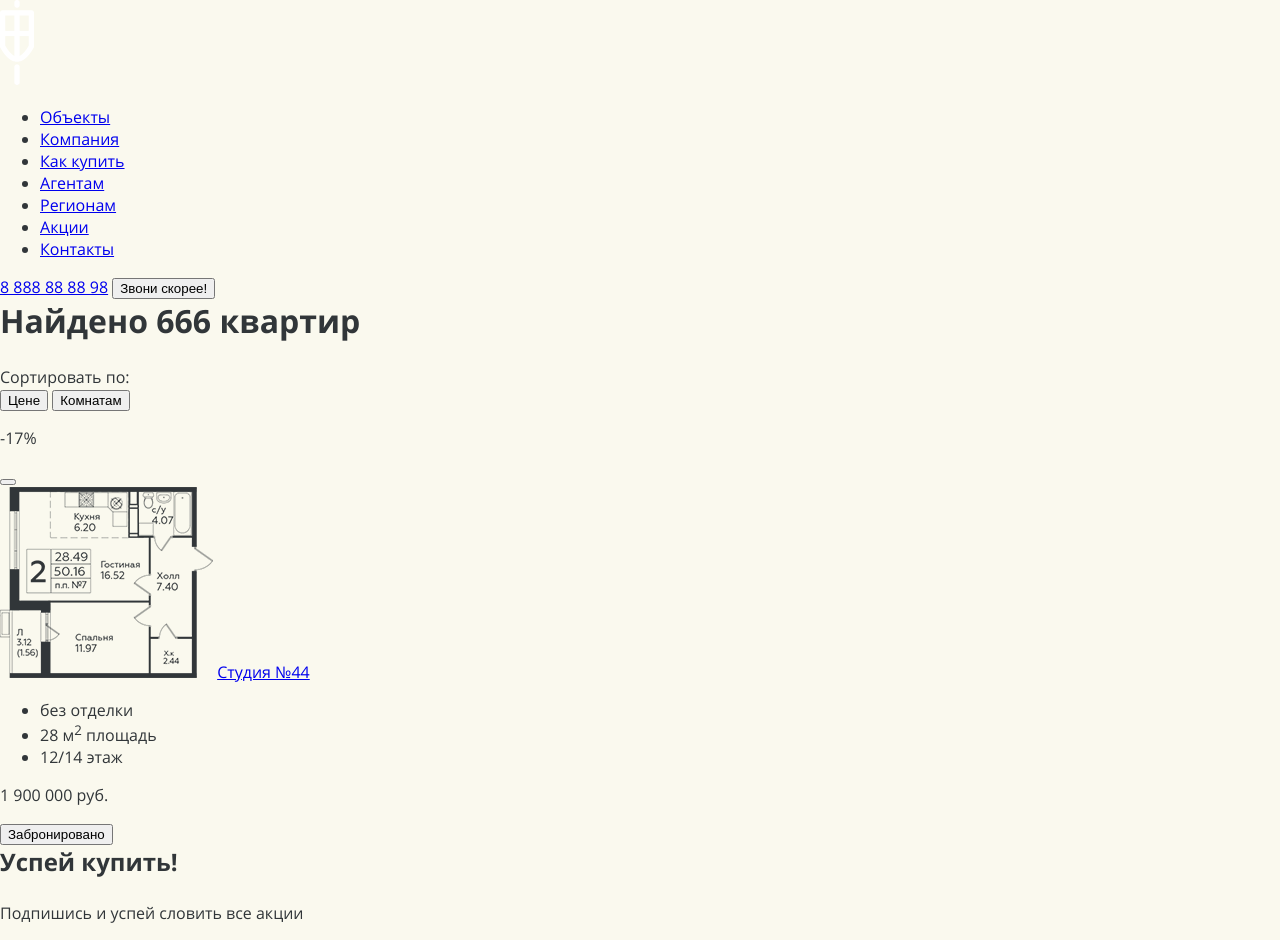
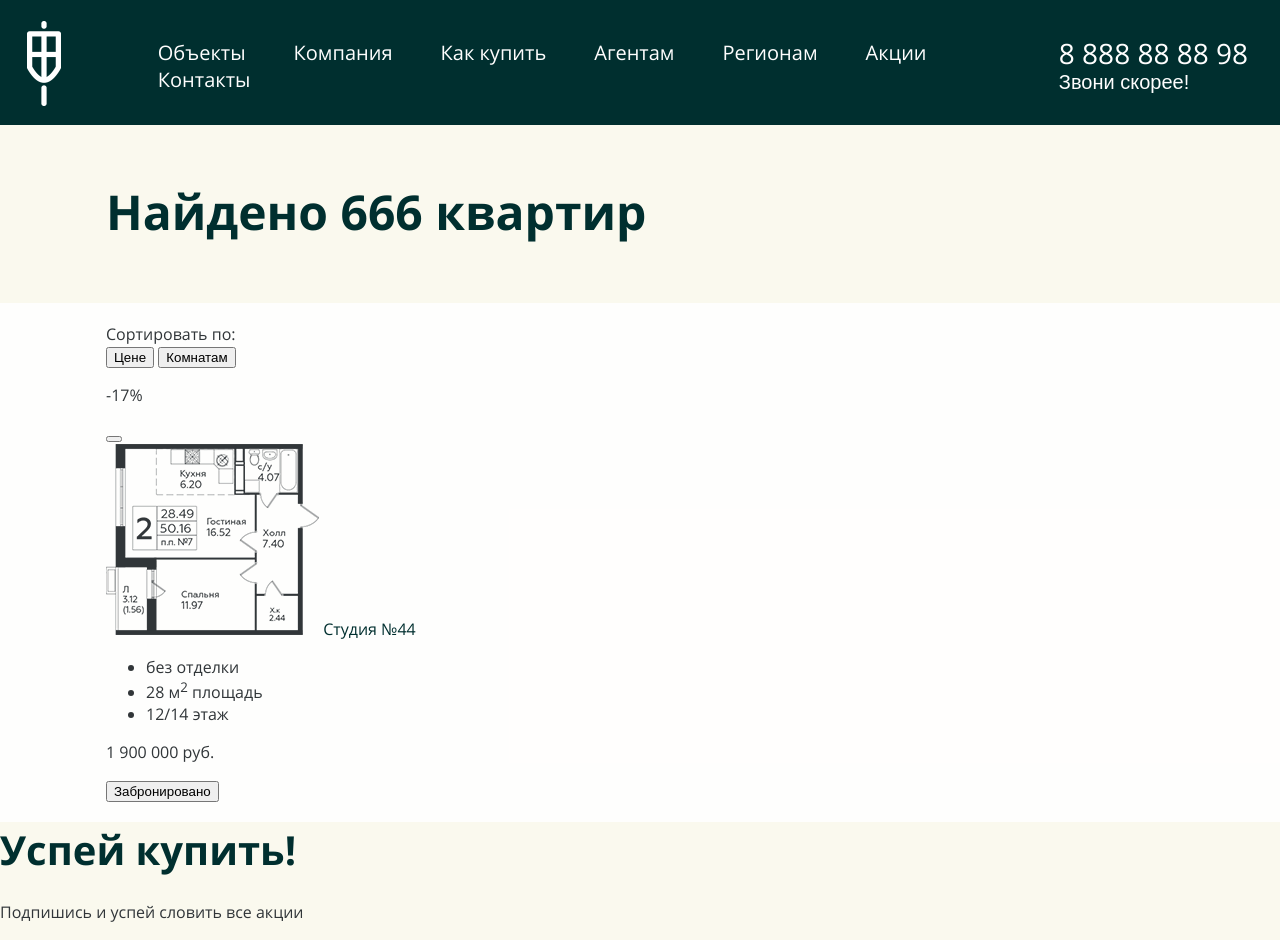
Before and after one commit to wrgraff/kelnik, a website: page dist/index.html in a window 1280 px wide. Drawn offline with Linux system fonts and the light colour scheme.

Commit message:
setup header and fonts

```diff
--- a/src/scss/modules/_common.scss
+++ b/src/scss/modules/_common.scss
@@ -1,3 +1,7 @@
 @import "typography/common";
 @import "global/common";
 @import "page/common";
+
+@import "logo/common";
+@import "menu/common";
+@import "contacts/common";
--- /dev/null
+++ b/src/scss/modules/contacts/_common.scss
@@ -0,0 +1,29 @@
+.contacts {
+
+}
+
+.contacts__phone {
+    display: inline-block;
+    margin-bottom: rem-calc(4);
+    color: color(light-gray);
+    line-height: 1;
+
+    font-size: rem-calc(28);
+    @include breakpoint(xxlarge) {
+        font-size: rem-calc(32);
+    }
+}
+
+.contacts__button {
+    margin: 0;
+    padding: 0;
+    color: color(light-gray);
+    font-size: rem-calc(20);
+    background-color: transparent;
+    border: none;
+    transition: color 250ms;
+
+    &:hover {
+        color: color(alert);
+    }
+}
--- a/src/scss/modules/global/_common.scss
+++ b/src/scss/modules/global/_common.scss
@@ -1,3 +1,4 @@
 @import "body";
 @import "all";
 @import "focus";
+@import "links";
--- a/src/scss/modules/global/body.scss
+++ b/src/scss/modules/global/body.scss
@@ -1,5 +1,7 @@
 html,
 body {
+    height: 100%;
+    min-height: 100%;
     margin: 0;
     padding: 0;
 }
@@ -7,4 +9,20 @@ body {
     color: color(black);
     font-family: $font-family, sans-serif;
     background-color: rgba(color(bg), .3);
+
+    &::after {
+        content: '';
+        position: absolute;
+        left: 0;
+        right: 0;
+        top: 0;
+        bottom: 0;
+        background-image: url(../img/test.png);
+        background-position: 50% 0;
+        opacity: .2;
+        filter: sepia(30%);
+    }
+    &::after {
+        display: none;
+    }
 }
--- /dev/null
+++ b/src/scss/modules/global/links.scss
@@ -0,0 +1,9 @@
+a {
+    text-decoration: none;
+    color: color(primary);
+    transition: color 250ms;
+
+    &:hover {
+        color: color(alert);
+    }
+}
--- /dev/null
+++ b/src/scss/modules/logo/_common.scss
@@ -0,0 +1,8 @@
+.logo {
+    display: block;
+    transition: opacity 250ms;
+
+    &:hover {
+        opacity: .7;
+    }
+}
--- /dev/null
+++ b/src/scss/modules/menu/_common.scss
@@ -0,0 +1,22 @@
+.menu {
+    display: flex;
+    flex-wrap: wrap;
+    margin: 0;
+    padding: 0;
+    list-style: none;
+
+    font-size: rem-calc(20);
+    @include breakpoint(xxlarge) {
+        font-size: rem-calc(24);
+    }
+}
+
+.menu__item {
+    &:not(:last-child) {
+        margin-right: $bit * 6;
+    }
+}
+
+.menu__link {
+    color: color(light-gray);
+}
--- a/src/scss/modules/page/footer.scss
+++ b/src/scss/modules/page/footer.scss
@@ -1,3 +1,2 @@
 .page-footer {
-    margin-top: auto;
 }
--- a/src/scss/modules/page/header.scss
+++ b/src/scss/modules/page/header.scss
@@ -0,0 +1,28 @@
+.page-header {
+    padding: rem-calc(21 0 14);
+    background-color: color(primary);
+}
+
+.page-header__container {
+    display: flex;
+    flex-wrap: wrap;
+    align-items: center;
+    max-width: rem-calc(1760);
+    margin: 0 auto;
+}
+
+.page-header__logo {
+    flex-basis: 6%;
+    margin: rem-calc(0 27);
+}
+
+.page-header__menu {
+    flex-basis: 0px;
+    flex-grow: 2;
+    margin: rem-calc(0 27);
+}
+
+.page-header__contacts {
+    flex-basis: 15.17%;
+    margin: rem-calc(0 27);
+}
--- a/src/scss/modules/page/layout.scss
+++ b/src/scss/modules/page/layout.scss
@@ -1,4 +1,5 @@
 .page-layout {
     display: flex;
     flex-direction: column;
+    min-height: 100%;
 }
--- a/src/scss/modules/page/main.scss
+++ b/src/scss/modules/page/main.scss
@@ -0,0 +1,15 @@
+.page-main {
+    flex-grow: 2;
+    width: 100%;
+    max-width: rem-calc(1280);
+    margin: 0 auto;
+}
+
+.page-main__header {
+    padding: rem-calc(54 106 35);
+}
+
+.page-main__body {
+    padding: rem-calc(20 106);
+    background-color: rgba(color(white), .9);
+}
--- a/src/scss/modules/typography/headers.scss
+++ b/src/scss/modules/typography/headers.scss
@@ -1,10 +1,11 @@
 h1, h2, h3, h4, h5, h6 {
     margin: 0 0 ($bit * 3);
-    font-weight: font-weight(medium);
+    color: color(primary);
+    font-weight: font-weight(bold);
 }
 
 @for $i from 6 through 1 {
     h#{7 - $i} {
-        font-size: rem-calc(8) + rem-calc(8 * $i / 2);
+        font-size: rem-calc(24) + rem-calc(8 * $i / 2);
     }
 }
--- a/src/scss/utils/breakpoint.scss
+++ b/src/scss/utils/breakpoint.scss
@@ -13,7 +13,7 @@ $breakpoints: (
   medium: 640px,
   large: 1024px,
   xlarge: 1200px,
-  xxlarge: 1440px,
+  xxlarge: 1600px,
 ) !default;
 
 /// The largest named breakpoint in which to include print as a media type
```
Also changed, not shown: dist/static/css/style.css, dist/static/img/test.png (added).
